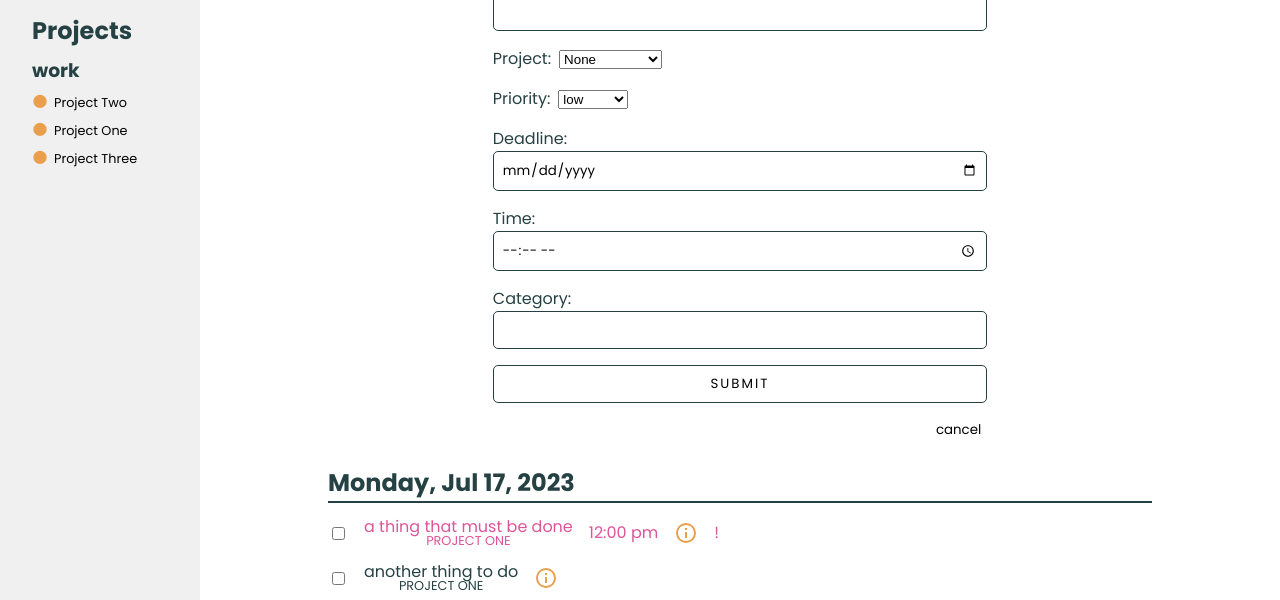
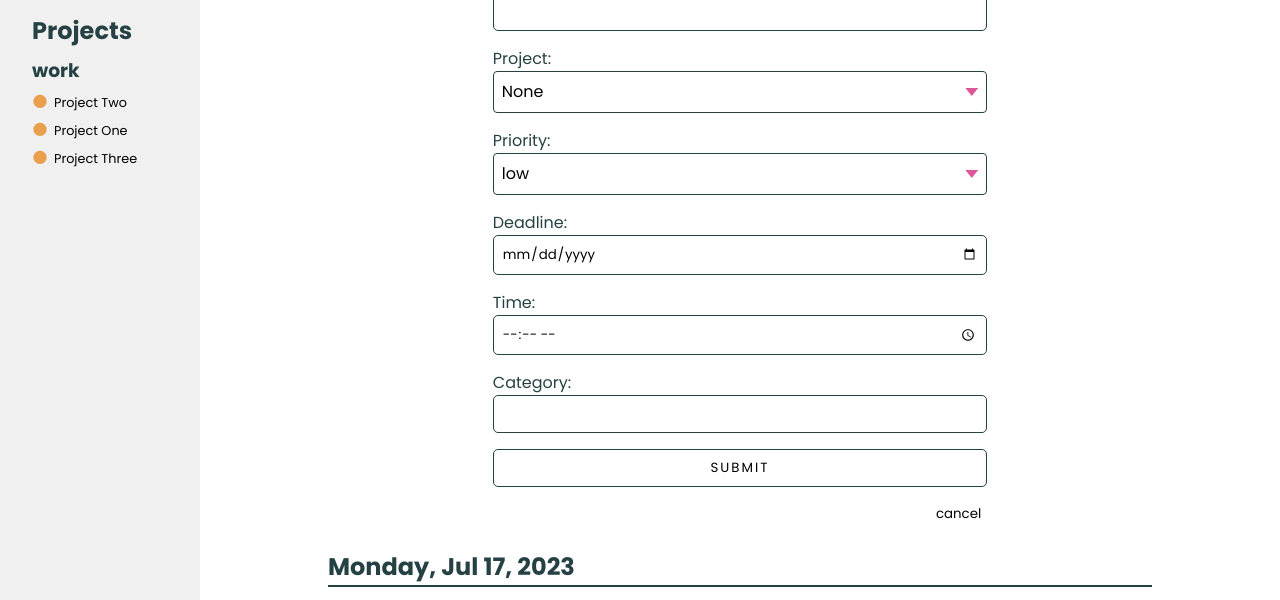
Before and after one commit to MooseCowBear/odin-todo, a website built with webpack: page dist/index.html in a window 1280 px wide. Both pictures are taken after a click on the button "New Task". Shown: the part 199-799 px from the top of the page. Built offline with nearby package versions, Linux system fonts and the light colour scheme.

Commit message:
add select styling

```diff
--- a/src/forms.js
+++ b/src/forms.js
@@ -260,6 +260,9 @@ function createProjectSelect(task, options) {
   const fieldDiv = document.createElement('div');
   fieldDiv.classList.add('input-field');
 
+  const selectWrapper = document.createElement('div');
+  selectWrapper.classList.add('select');
+
   const field = document.createElement('select');
   field.id = "project";
 
@@ -285,8 +288,9 @@ function createProjectSelect(task, options) {
     field.appendChild(selectOption);
   }
 
+  selectWrapper.appendChild(field);
   fieldDiv.appendChild(fieldLabel);
-  fieldDiv.appendChild(field);
+  fieldDiv.appendChild(selectWrapper);
 
   return fieldDiv;
 }
@@ -294,6 +298,9 @@ function createProjectSelect(task, options) {
 function createPrioritySelect(task, options) {
   const fieldDiv = document.createElement('div');
   fieldDiv.classList.add('input-field');
+
+  const selectWrapper = document.createElement('div');
+  selectWrapper.classList.add('select');
 
   const field = document.createElement('select');
   field.id = "priority";
@@ -312,8 +319,9 @@ function createPrioritySelect(task, options) {
     field.appendChild(selectOption);
   }
 
+  selectWrapper.appendChild(field);
   fieldDiv.appendChild(fieldLabel);
-  fieldDiv.appendChild(field);
+  fieldDiv.appendChild(selectWrapper);
 
   return fieldDiv;
 }
--- a/src/style.css
+++ b/src/style.css
@@ -199,7 +199,7 @@ form {
   display: flex;
   flex-direction: column;
   gap: 1rem;
-  width: clamp(300px, 60%, 800px); /* need to adjust bc currently overflows */
+  width: clamp(300px, 60%, 800px);
   padding: 0.5rem 0;
 }
 
@@ -288,7 +288,6 @@ select {
   display: flex;
   align-items: end;
   padding: 0;
-  /*transform: translateY(50%);*/
 }
 
 .nav-button-wrapper {
@@ -304,3 +303,56 @@ select {
   height: 1rem;
   transform: translateY(-10%);
 }
+
+select {
+  appearance: none;
+  background-color: transparent;
+  border: none;
+  padding: 0 1em 0 0;
+  margin: 0;
+  width: 100%;
+  font-family: inherit;
+  font-size: inherit;
+  cursor: inherit;
+  line-height: inherit;
+  outline: none;
+}
+
+.select {
+  width: 100%;
+  min-width: 15ch;
+  border: 1px solid var(--neutral-300);
+  border-radius: 0.25em;
+  padding: 0.5em;
+  font-size: 1rem;
+  cursor: pointer;
+  background-color: transparent;
+  display: grid;
+  grid-template-areas: "select";
+  align-items: center;
+  position: relative;
+}
+
+.select::after {
+  content: "";
+  width: 0.8em;
+  height: 0.5em;
+  background-color: var(--alert);
+  clip-path: polygon(100% 0%, 0 0%, 50% 100%);
+  justify-self: end;
+}
+
+select,
+.select:after {
+  grid-area: select;
+}
+
+select:focus + .focus {
+  position: absolute;
+  top: -1px;
+  left: -1px;
+  right: -1px;
+  bottom: -1px;
+  border: 2px solid var(--alert);
+  border-radius: inherit;
+}
--- a/src/subcomponents.js
+++ b/src/subcomponents.js
@@ -71,7 +71,6 @@ export function createTaskItem(todos, task, includeDate = false) {
     itemDiv.appendChild(time);
   }
 
-  //here want to add the info icon in a button to edit
   const edit = document.createElement('button');
   edit.classList.add("edit-button");
   edit.dataset.taskId = `${task.getId()}`; //to be used in event listener that updates task
```
Also changed, not shown: dist/main.js.
